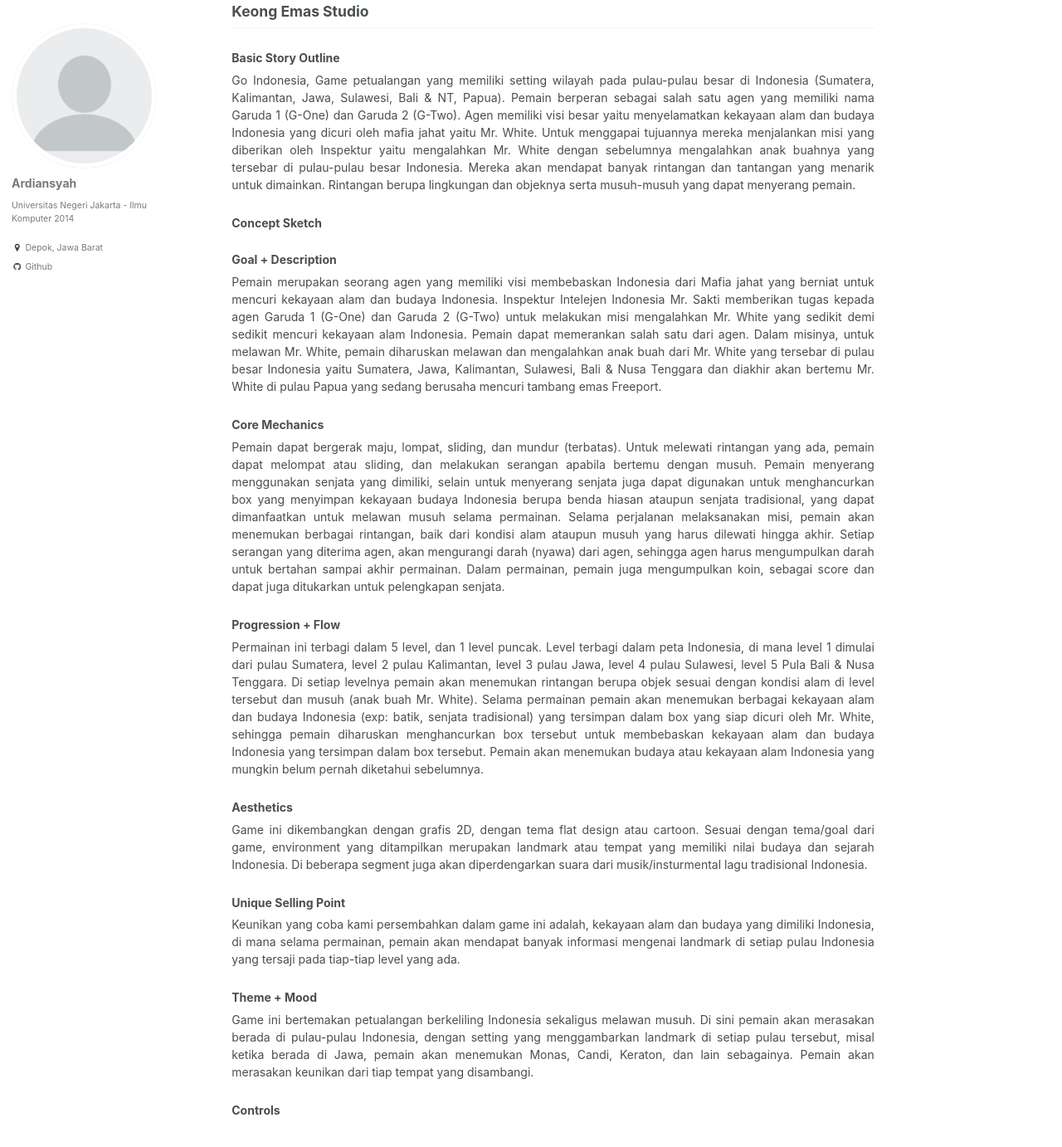
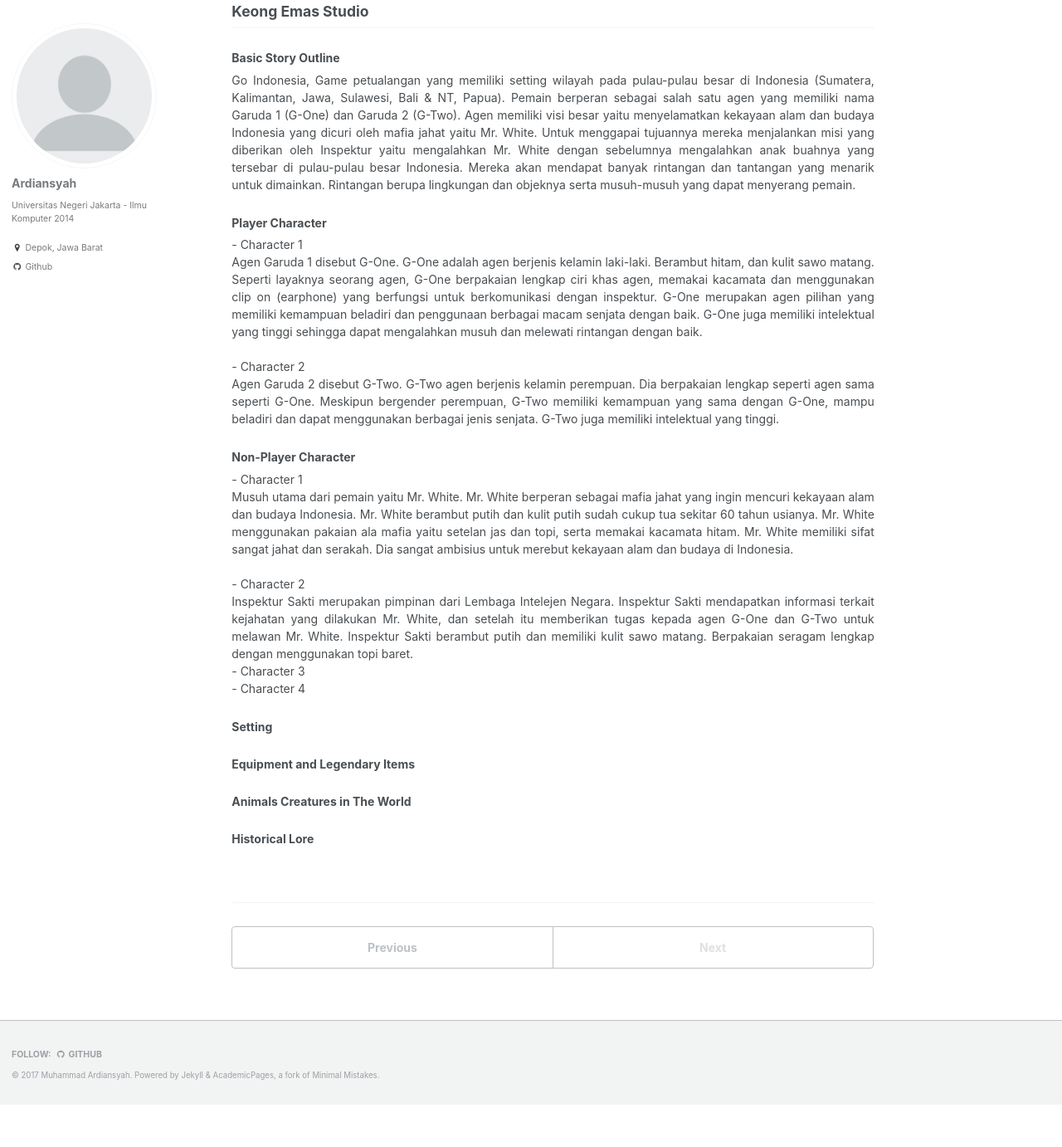
Before and after one commit to ardiansyah97/ardiansyah97.github.io, a Jekyll site: the page built from _blog/story-bible.md, in a window 1280 px wide and 1400 px high, scrolled down 200 px. Shown: the top 1382 px of the window at 83% size. Built offline with Jekyll 4.4.1, drawn with Linux system fonts in a browser that asks for light colours; after the commit the page ends 1531 px from its top, so only the background shows below that.

Commit message:
Update story-bible.md

```diff
--- a/_blog/story-bible.md
+++ b/_blog/story-bible.md
@@ -12,39 +12,44 @@ collection: blog
     Go Indonesia, Game petualangan yang memiliki setting wilayah pada pulau-pulau besar di Indonesia (Sumatera, Kalimantan, Jawa, Sulawesi, Bali & NT, Papua). Pemain berperan sebagai salah satu agen yang memiliki nama Garuda 1 (G-One) dan Garuda 2 (G-Two). Agen memiliki visi besar yaitu menyelamatkan kekayaan alam dan budaya Indonesia yang dicuri oleh mafia jahat yaitu Mr. White. Untuk menggapai tujuannya mereka menjalankan misi yang diberikan oleh Inspektur yaitu mengalahkan Mr. White dengan sebelumnya mengalahkan anak buahnya yang tersebar di pulau-pulau besar Indonesia. Mereka akan mendapat banyak rintangan dan tantangan yang menarik untuk dimainkan. Rintangan berupa lingkungan dan objeknya serta musuh-musuh yang dapat menyerang pemain.
 		</p>
 
-<h3>Concept Sketch</h3>
-
-<h3>Goal + Description</h3>
+<h3>Player Character</h3>
 		<p align="justify">
-    Pemain merupakan seorang agen yang memiliki visi membebaskan Indonesia dari Mafia jahat yang berniat untuk mencuri kekayaan alam dan budaya Indonesia. Inspektur Intelejen Indonesia Mr. Sakti memberikan tugas kepada agen Garuda 1 (G-One) dan Garuda 2 (G-Two) untuk melakukan misi mengalahkan Mr. White yang sedikit demi sedikit mencuri kekayaan alam Indonesia. Pemain dapat memerankan salah satu dari agen. Dalam misinya, untuk melawan Mr. White, pemain diharuskan melawan dan mengalahkan anak buah dari Mr. White yang tersebar di pulau besar Indonesia yaitu Sumatera, Jawa, Kalimantan, Sulawesi, Bali & Nusa Tenggara dan diakhir akan bertemu Mr. White di pulau Papua yang sedang berusaha mencuri tambang emas Freeport.
+- Character 1
+<br>Agen Garuda 1 disebut G-One. G-One adalah agen berjenis kelamin laki-laki. Berambut hitam, dan kulit sawo matang. Seperti layaknya seorang agen, G-One berpakaian lengkap ciri khas agen, memakai kacamata dan menggunakan clip on (earphone) yang berfungsi untuk berkomunikasi dengan inspektur. G-One merupakan agen pilihan yang memiliki kemampuan beladiri dan penggunaan berbagai macam senjata dengan baik. G-One juga memiliki intelektual yang tinggi sehingga dapat mengalahkan musuh dan melewati rintangan dengan baik.
+<br>
+<br>- Character 2
+<br>Agen Garuda 2 disebut G-Two. G-Two agen berjenis kelamin perempuan. Dia berpakaian lengkap seperti agen sama seperti G-One. Meskipun bergender perempuan, G-Two memiliki kemampuan yang sama dengan G-One, mampu beladiri dan dapat menggunakan berbagai jenis senjata. G-Two juga memiliki intelektual yang tinggi.
     </p>
 
-<h3>Core Mechanics</h3>
+<h3>Non-Player Character</h3>
+		<p align="justify">
+- Character 1
+<br>Musuh utama dari pemain yaitu Mr. White. Mr. White berperan sebagai mafia jahat yang ingin mencuri kekayaan alam dan budaya Indonesia. Mr. White berambut putih dan kulit putih sudah cukup tua sekitar 60 tahun usianya. Mr. White menggunakan pakaian ala mafia yaitu setelan jas dan topi, serta memakai kacamata hitam. Mr. White memiliki sifat sangat jahat dan serakah. Dia sangat ambisius untuk merebut kekayaan alam dan budaya di Indonesia.
+<br>
+<br>- Character 2
+<br>Inspektur Sakti merupakan pimpinan dari Lembaga Intelejen Negara. Inspektur Sakti mendapatkan informasi terkait kejahatan yang dilakukan Mr. White, dan setelah itu memberikan tugas kepada agen G-One dan G-Two untuk melawan Mr. White. Inspektur Sakti berambut putih dan memiliki kulit sawo matang. Berpakaian seragam lengkap dengan menggunakan topi baret.
+<br>- Character 3
+<br>- Character 4
+    </p>
+
+<h3>Setting</h3>
 	<p align="justify">
-	Pemain dapat bergerak maju, lompat, sliding, dan mundur (terbatas). Untuk melewati rintangan yang ada, pemain dapat melompat atau sliding, dan melakukan serangan apabila bertemu dengan musuh. Pemain menyerang menggunakan senjata yang dimiliki, selain untuk menyerang senjata juga dapat digunakan untuk menghancurkan box yang menyimpan kekayaan budaya Indonesia berupa benda hiasan ataupun senjata tradisional, yang dapat dimanfaatkan untuk melawan musuh selama permainan. Selama perjalanan melaksanakan misi, pemain akan menemukan berbagai rintangan, baik dari kondisi alam ataupun musuh yang harus dilewati hingga akhir. Setiap serangan yang diterima agen, akan mengurangi darah (nyawa) dari agen, sehingga agen harus mengumpulkan darah untuk bertahan sampai akhir permainan. Dalam permainan, pemain juga mengumpulkan koin, sebagai score dan dapat juga ditukarkan untuk pelengkapan senjata.
+
 	</p>
 
-<h3>Progression + Flow</h3>
+<h3>Equipment and Legendary Items</h3>
 	<p align="justify">
-	Permainan ini terbagi dalam 5 level, dan 1 level puncak. Level terbagi dalam peta Indonesia, di mana level 1 dimulai dari pulau Sumatera, level 2 pulau Kalimantan, level 3 pulau Jawa, level 4 pulau Sulawesi, level 5 Pula Bali & Nusa Tenggara. Di setiap levelnya pemain akan menemukan rintangan berupa objek sesuai dengan kondisi alam di level tersebut dan musuh (anak buah Mr. White). Selama permainan pemain akan menemukan berbagai kekayaan alam dan budaya Indonesia (exp: batik, senjata tradisional) yang tersimpan dalam box yang siap dicuri oleh Mr. White, sehingga pemain diharuskan menghancurkan box tersebut untuk membebaskan kekayaan alam dan budaya Indonesia yang tersimpan dalam box tersebut. Pemain akan menemukan budaya atau kekayaan alam Indonesia yang mungkin belum pernah diketahui sebelumnya.
+
 	</p>
 
-<h3>Aesthetics</h3>
+<h3>Animals Creatures in The World</h3>
 	<p align="justify">
-	Game ini dikembangkan dengan grafis 2D, dengan tema flat design atau cartoon. Sesuai dengan tema/goal dari game, environment yang ditampilkan merupakan landmark atau tempat yang memiliki nilai budaya dan sejarah Indonesia. Di beberapa segment juga akan diperdengarkan suara dari musik/insturmental lagu tradisional Indonesia.
+
 	</p>
 
-<h3>Unique Selling Point</h3>
+<h3>Historical Lore</h3>
 	<p align="justify">
-	Keunikan yang coba kami persembahkan dalam game ini adalah, kekayaan alam dan budaya yang dimiliki Indonesia, di mana selama permainan, pemain akan mendapat banyak informasi mengenai landmark di setiap pulau Indonesia yang tersaji pada tiap-tiap level yang ada.
+
 	</p>
 
-<h3>Theme + Mood</h3>
-	<p align="justify">
-	Game ini bertemakan petualangan berkeliling Indonesia sekaligus melawan musuh. Di sini pemain akan merasakan berada di pulau-pulau Indonesia, dengan setting yang menggambarkan landmark di setiap pulau tersebut, misal ketika berada di Jawa, pemain akan menemukan Monas, Candi, Keraton, dan lain sebagainya. Pemain akan merasakan keunikan dari tiap tempat yang disambangi.
-	</p>
-
-<h3>Controls</h3>
-	<p align="justify">
-	</p>
 </div>
```
